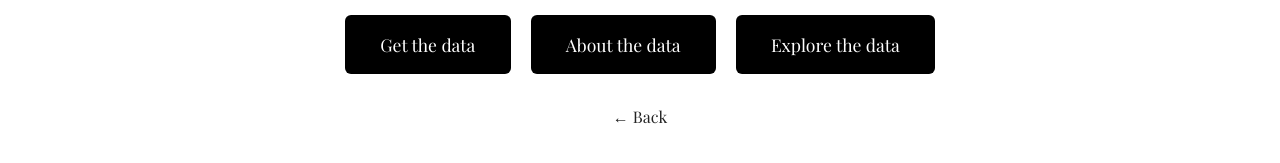
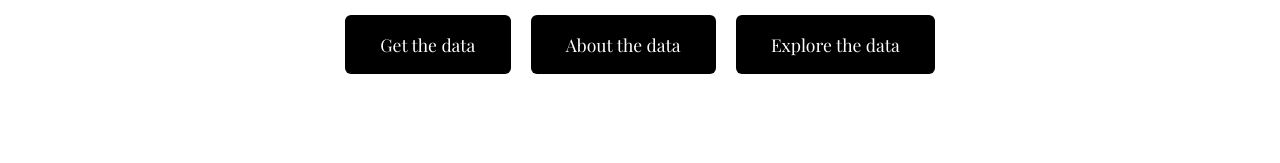
Before and after one commit to allen-otterstrom/CMF_data, a Jekyll site: the page built from index.md, in a window 1280 px wide. Shown: the part 644-807 px from the top of the page. Built offline with Jekyll 4.4.1, drawn with Linux system fonts in a browser that asks for light colours.

Commit message:
Update default.html

```diff
--- a/_layouts/default.html
+++ b/_layouts/default.html
@@ -96,7 +96,7 @@
 {% endif %}
 
 
-  {% if page.url != "/CMF_data/" %}
+ {% if page.url != "/" and page.url != "/index.html" %}
   <div style="text-align: center; margin-top: 1em;">
     <a class="back-link" href="javascript:window.history.back();">← Back</a>
   </div>
```
